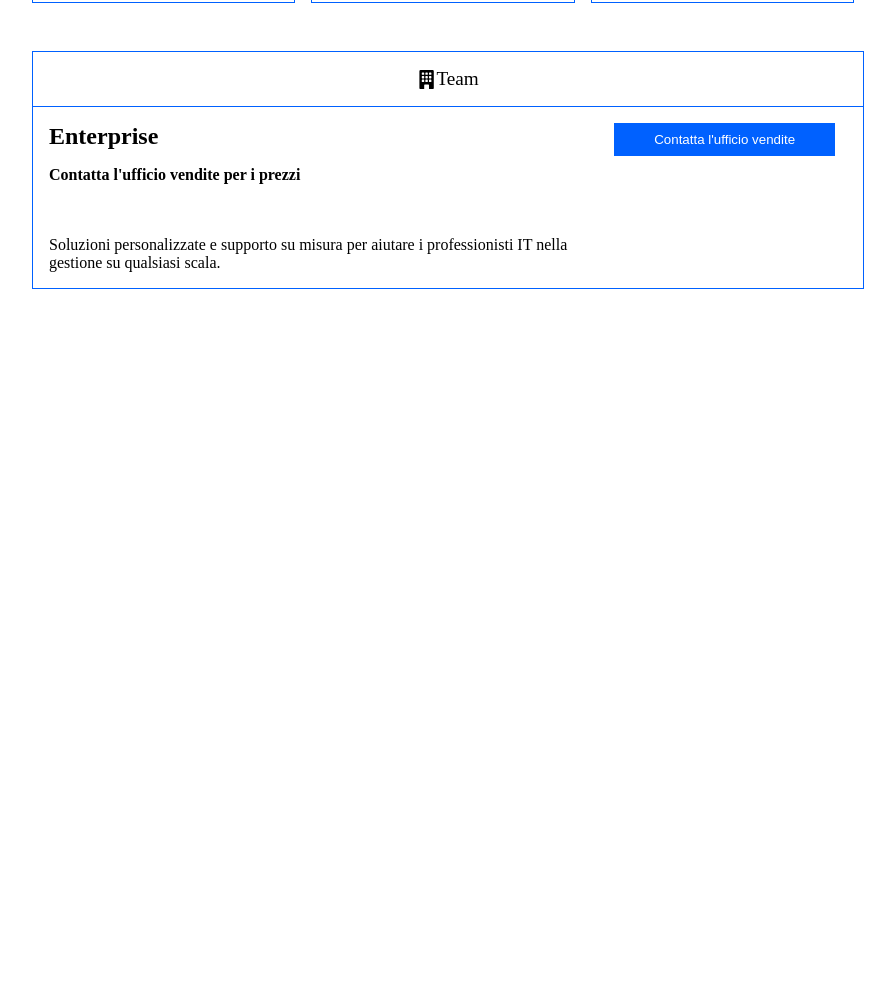
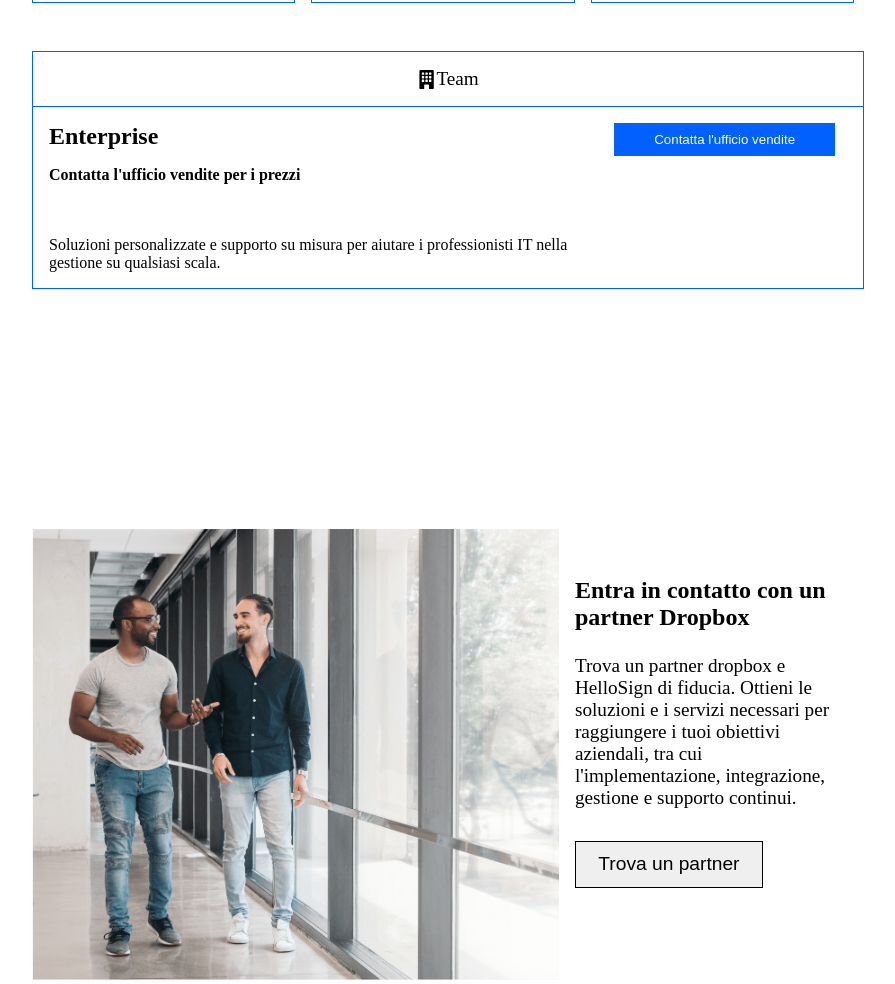
Before and after one commit to feffe17/htmlcss-dropbox, a plain HTML site: page index.html in a window 1280 px wide. Shown: the part 1720-2704 px from the top of the page, without its empty margins (192-1087 px from the left). Before the commit the page ends 2009 px from the top, so only its background shows below. Drawn offline with Linux system fonts and the light colour scheme.

Commit message:
complete section partners

```diff
--- a/index.html
+++ b/index.html
@@ -69,7 +69,8 @@
                         <div class="plan-name col-12 df jcc aic">
                             <svg xmlns="http://www.w3.org/2000/svg" width="1.2rem" height="1.2rem" fill="currentColor" class="bi bi-person-fill" viewBox="0 0 16 16">
                                 <path d="M3 14s-1 0-1-1 1-4 6-4 6 3 6 4-1 1-1 1zm5-6a3 3 0 1 0 0-6 3 3 0 0 0 0 6"/>
-                              </svg>Singolo</div>
+                              </svg>Singolo
+                        </div>
                         <div class="plan-info">
                             <h4>Professional</h4>
                             <strong>€12,00</strong>
@@ -109,7 +110,8 @@
                     <div class="col-4-gap plans">
                         <div class="plan-name col-12 df jcc aic"><svg xmlns="http://www.w3.org/2000/svg" width="1.2rem" height="1.2rem" fill="currentColor" class="bi bi-people-fill" viewBox="0 0 16 16">
                             <path d="M7 14s-1 0-1-1 1-4 5-4 5 3 5 4-1 1-1 1zm4-6a3 3 0 1 0 0-6 3 3 0 0 0 0 6m-5.784 6A2.24 2.24 0 0 1 5 13c0-1.355.68-2.75 1.936-3.72A6.3 6.3 0 0 0 5 9c-4 0-5 3-5 4s1 1 1 1zM4.5 8a2.5 2.5 0 1 0 0-5 2.5 2.5 0 0 0 0 5"/>
-                          </svg>Team</div>
+                          </svg>Team
+                    </div>
                           <div class="plan-info">
                             <h4>Advanced</h4>
                             <strong>€18,00</strong>
@@ -234,7 +236,18 @@
         </section>
 
         <section id="partners">
-
+            <div class="container">
+                <div class="row gap1">
+                    <div class="col-8-gap">
+                        <img src="./img/partner.png" width="100%" alt="Partners">
+                    </div>
+                    <div class="col-4-gap partners-desc">
+                        <h3>Entra in contatto con un partner Dropbox</h3>
+                        <p>Trova un partner dropbox e HelloSign di fiducia. Ottieni le soluzioni e i servizi necessari per raggiungere i tuoi obiettivi aziendali, tra cui l'implementazione, integrazione, gestione e supporto continui.</p>
+                        <button>Trova un partner</button>
+                    </div>
+                </div>
+            </div>
         </section>
 
         <section id="operations">
--- a/style.css
+++ b/style.css
@@ -44,6 +44,10 @@
 
 .col-8{
     width: calc((100%/12)*8);
+}
+
+.col-8-gap{
+    width: calc((95%/12)*8);
 }
 
 .col-9{
@@ -283,5 +287,39 @@ li>p{
 
 /* #endregion plans */
 
+/* #region partners */
 
+#partners>.container{
+    margin-top: 15rem;
+}
+
+h3{
+    font-size: 1.5rem
+}
+
+.partners-desc>h3{
+    margin-top: 2em;
+    margin-bottom: 1em;
+}
+
+.partners-desc p{
+    font-size: 1.2rem;
+    margin-bottom: 2rem;
+}
+
+.partners-desc>button{
+    padding: 0.7rem 1.4rem;
+    border: 1px solid black;
+    cursor: pointer;
+    font-size: 1.2rem;
+}
+
+.partners-desc>button:hover{
+    border: 1px solid var(--primary);
+    color: white;
+    background-color: var(--primary);
+    transition-delay: 0.3s;
+}
+
+/* #endregion partners */
 /* #endregion main */
```
